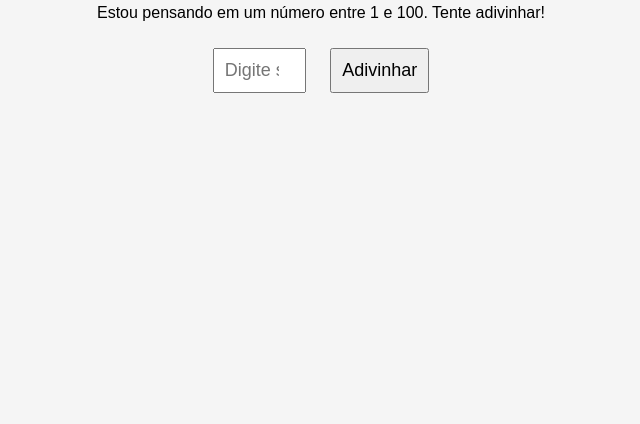
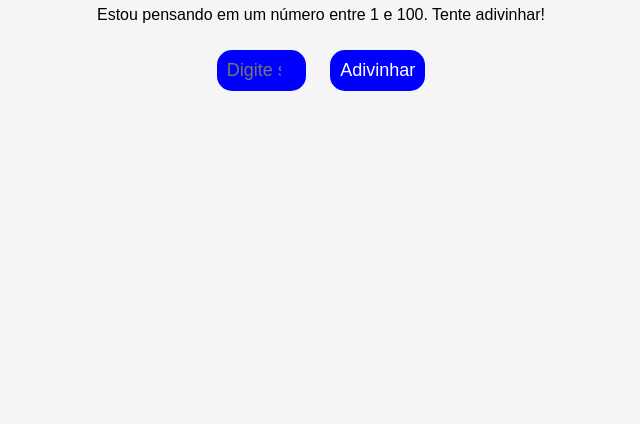
Before and after one commit to PeAlvesilva/Jogo---Adivinhe-o-n-mero, a plain HTML site: page index.html in a window 1280 px wide. Shown: the part 376-800 px from the top of the page, without its empty margins (319-959 px from the left). Drawn offline with Linux system fonts and the light colour scheme.

Commit message:
alterando o estilo do botão

```diff
--- a/adv-num_estilo.css
+++ b/adv-num_estilo.css
@@ -15,6 +15,11 @@ input, button {
     padding: 10px;
     margin: 10px;
     font-size: 18px;
+    background-color: blue;
+    color: white;
+    border-radius: 15px;
+    border: none;
+    text-decoration: none;
 }
 #message {
     font-size: 20px;
```
